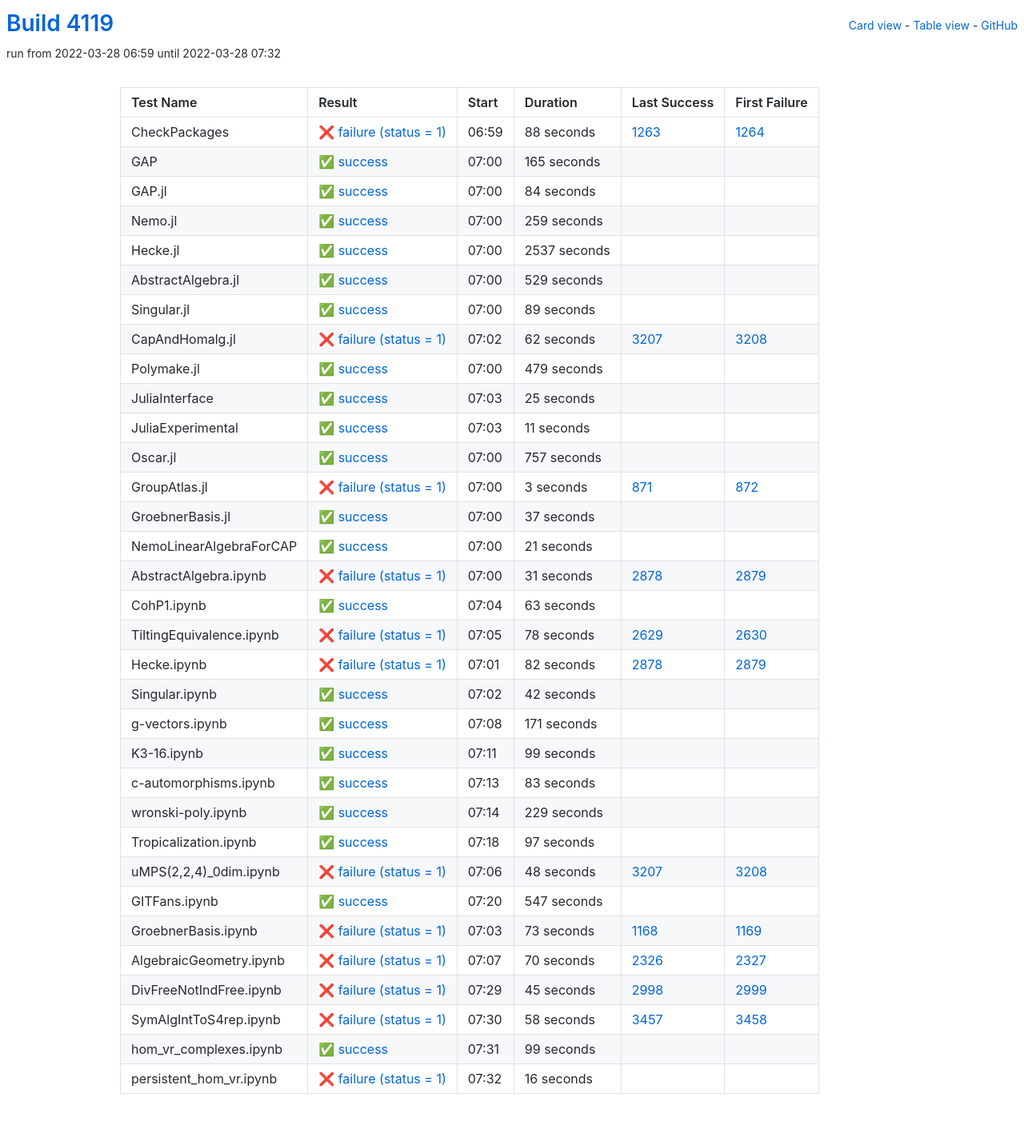
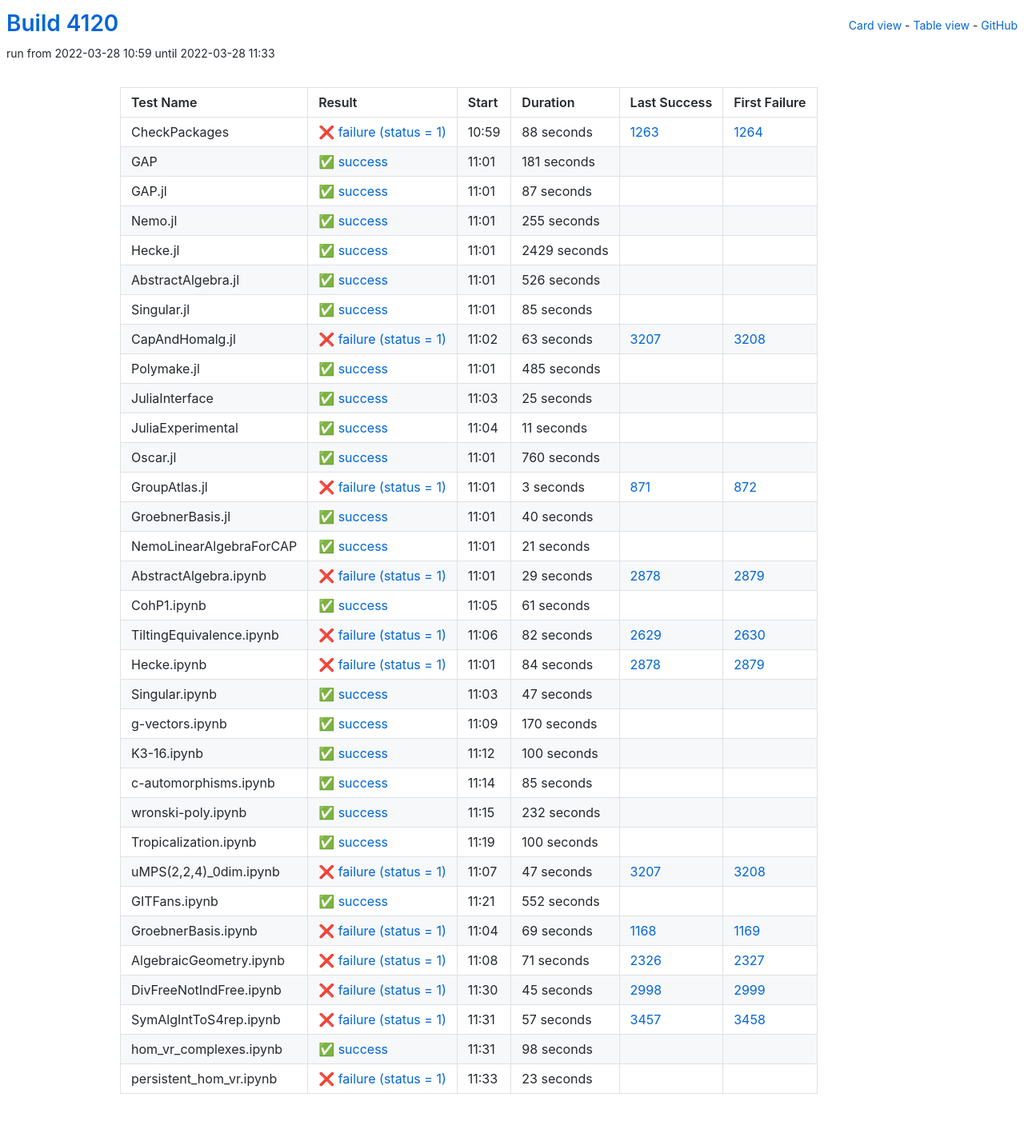
Before and after one commit to oscar-system/oscar-ci-status-stable, a Jekyll site: the page built from table.html, in a window 1280 px wide. Shown: the whole page at 80% size. Built offline with Jekyll 4.4.1, drawn with Linux system fonts in a browser that asks for light colours.

Commit message:
Build #4120

```diff
--- a/_data/ci.yml
+++ b/_data/ci.yml
@@ -1,6 +1,6 @@
 ---
-build: 4119
-build_url: https://oscarci.mathematik.uni-kl.de/job/oscar-stable/4119/
+build: 4120
+build_url: https://oscarci.mathematik.uni-kl.de/job/oscar-stable/4120/
 job: oscar-stable
 organization: oscar-system
 repo: oscar-ci-status-stable
@@ -8,8 +8,8 @@ repourl: https://github.com/oscar-system/oscar-ci-status-stable
 tests:
 - name: CheckPackages
   id: checkpackages
-  log: https://oscarci.mathematik.uni-kl.de/job/oscar-stable/4119/artifact/logs/build-4119/CheckPackages.log
-  start: 2022-03-28 06:59
+  log: https://oscarci.mathematik.uni-kl.de/job/oscar-stable/4120/artifact/logs/build-4120/CheckPackages.log
+  start: 2022-03-28 10:59
   success: false
   exitcode: 1
   status: failure
@@ -20,104 +20,104 @@ tests:
   first_failure_url: https://oscarci.mathematik.uni-kl.de/job/oscar-stable/1264/
 - name: GAP
   id: gap
-  log: https://oscarci.mathematik.uni-kl.de/job/oscar-stable/4119/artifact/logs/build-4119/GAP.log
-  start: 2022-03-28 07:00
+  log: https://oscarci.mathematik.uni-kl.de/job/oscar-stable/4120/artifact/logs/build-4120/GAP.log
+  start: 2022-03-28 11:01
   success: true
   exitcode: 0
   status: success
-  duration: 165
+  duration: 181
   last_success: false
   last_success_url:
   first_failure: false
   first_failure_url:
 - name: GAP.jl
   id: gap-jl
-  log: https://oscarci.mathematik.uni-kl.de/job/oscar-stable/4119/artifact/logs/build-4119/GAP.jl.log
-  start: 2022-03-28 07:00
+  log: https://oscarci.mathematik.uni-kl.de/job/oscar-stable/4120/artifact/logs/build-4120/GAP.jl.log
+  start: 2022-03-28 11:01
   success: true
   exitcode: 0
   status: success
-  duration: 84
+  duration: 87
   last_success: false
   last_success_url:
   first_failure: false
   first_failure_url:
 - name: Nemo.jl
   id: nemo-jl
-  log: https://oscarci.mathematik.uni-kl.de/job/oscar-stable/4119/artifact/logs/build-4119/Nemo.jl.log
-  start: 2022-03-28 07:00
+  log: https://oscarci.mathematik.uni-kl.de/job/oscar-stable/4120/artifact/logs/build-4120/Nemo.jl.log
+  start: 2022-03-28 11:01
   success: true
   exitcode: 0
   status: success
-  duration: 259
+  duration: 255
   last_success: false
   last_success_url:
   first_failure: false
   first_failure_url:
 - name: Hecke.jl
   id: hecke-jl
-  log: https://oscarci.mathematik.uni-kl.de/job/oscar-stable/4119/artifact/logs/build-4119/Hecke.jl.log
-  start: 2022-03-28 07:00
+  log: https://oscarci.mathematik.uni-kl.de/job/oscar-stable/4120/artifact/logs/build-4120/Hecke.jl.log
+  start: 2022-03-28 11:01
   success: true
   exitcode: 0
   status: success
-  duration: 2537
+  duration: 2429
   last_success: false
   last_success_url:
   first_failure: false
   first_failure_url:
 - name: AbstractAlgebra.jl
   id: abstractalgebra-jl
-  log: https://oscarci.mathematik.uni-kl.de/job/oscar-stable/4119/artifact/logs/build-4119/AbstractAlgebra.jl.log
-  start: 2022-03-28 07:00
+  log: https://oscarci.mathematik.uni-kl.de/job/oscar-stable/4120/artifact/logs/build-4120/AbstractAlgebra.jl.log
+  start: 2022-03-28 11:01
   success: true
   exitcode: 0
   status: success
-  duration: 529
+  duration: 526
   last_success: false
   last_success_url:
   first_failure: false
   first_failure_url:
 - name: Singular.jl
   id: singular-jl
-  log: https://oscarci.mathematik.uni-kl.de/job/oscar-stable/4119/artifact/logs/build-4119/Singular.jl.log
-  start: 2022-03-28 07:00
+  log: https://oscarci.mathematik.uni-kl.de/job/oscar-stable/4120/artifact/logs/build-4120/Singular.jl.log
+  start: 2022-03-28 11:01
   success: true
   exitcode: 0
   status: success
-  duration: 89
+  duration: 85
   last_success: false
   last_success_url:
   first_failure: false
   first_failure_url:
 - name: CapAndHomalg.jl
   id: capandhomalg-jl
-  log: https://oscarci.mathematik.uni-kl.de/job/oscar-stable/4119/artifact/logs/build-4119/CapAndHomalg.jl.log
-  start: 2022-03-28 07:02
+  log: https://oscarci.mathematik.uni-kl.de/job/oscar-stable/4120/artifact/logs/build-4120/CapAndHomalg.jl.log
+  start: 2022-03-28 11:02
   success: false
   exitcode: 1
   status: failure
-  duration: 62
+  duration: 63
   last_success: 3207
   last_success_url: https://oscarci.mathematik.uni-kl.de/job/oscar-stable/3207/
   first_failure: 3208
   first_failure_url: https://oscarci.mathematik.uni-kl.de/job/oscar-stable/3208/
 - name: Polymake.jl
   id: polymake-jl
-  log: https://oscarci.mathematik.uni-kl.de/job/oscar-stable/4119/artifact/logs/build-4119/Polymake.jl.log
-  start: 2022-03-28 07:00
+  log: https://oscarci.mathematik.uni-kl.de/job/oscar-stable/4120/artifact/logs/build-4120/Polymake.jl.log
+  start: 2022-03-28 11:01
   success: true
   exitcode: 0
   status: success
-  duration: 479
+  duration: 485
   last_success: false
   last_success_url:
   first_failure: false
   first_failure_url:
 - name: JuliaInterface
   id: juliainterface
-  log: https://oscarci.mathematik.uni-kl.de/job/oscar-stable/4119/artifact/logs/build-4119/JuliaInterface.log
-  start: 2022-03-28 07:03
+  log: https://oscarci.mathematik.uni-kl.de/job/oscar-stable/4120/artifact/logs/build-4120/JuliaInterface.log
+  start: 2022-03-28 11:03
   success: true
   exitcode: 0
   status: success
@@ -128,8 +128,8 @@ tests:
   first_failure_url:
 - name: JuliaExperimental
   id: juliaexperimental
-  log: https://oscarci.mathematik.uni-kl.de/job/oscar-stable/4119/artifact/logs/build-4119/JuliaExperimental.log
-  start: 2022-03-28 07:03
+  log: https://oscarci.mathematik.uni-kl.de/job/oscar-stable/4120/artifact/logs/build-4120/JuliaExperimental.log
+  start: 2022-03-28 11:04
   success: true
   exitcode: 0
   status: success
@@ -140,20 +140,20 @@ tests:
   first_failure_url:
 - name: Oscar.jl
   id: oscar-jl
-  log: https://oscarci.mathematik.uni-kl.de/job/oscar-stable/4119/artifact/logs/build-4119/Oscar.jl.log
-  start: 2022-03-28 07:00
+  log: https://oscarci.mathematik.uni-kl.de/job/oscar-stable/4120/artifact/logs/build-4120/Oscar.jl.log
+  start: 2022-03-28 11:01
   success: true
   exitcode: 0
   status: success
-  duration: 757
+  duration: 760
   last_success: false
   last_success_url:
   first_failure: false
   first_failure_url:
 - name: GroupAtlas.jl
   id: groupatlas-jl
-  log: https://oscarci.mathematik.uni-kl.de/job/oscar-stable/4119/artifact/logs/build-4119/GroupAtlas.jl.log
-  start: 2022-03-28 07:00
+  log: https://oscarci.mathematik.uni-kl.de/job/oscar-stable/4120/artifact/logs/build-4120/GroupAtlas.jl.log
+  start: 2022-03-28 11:01
   success: false
   exitcode: 1
   status: failure
@@ -164,20 +164,20 @@ tests:
   first_failure_url: https://oscarci.mathematik.uni-kl.de/job/oscar-stable/872/
 - name: GroebnerBasis.jl
   id: groebnerbasis-jl
-  log: https://oscarci.mathematik.uni-kl.de/job/oscar-stable/4119/artifact/logs/build-4119/GroebnerBasis.jl.log
-  start: 2022-03-28 07:00
+  log: https://oscarci.mathematik.uni-kl.de/job/oscar-stable/4120/artifact/logs/build-4120/GroebnerBasis.jl.log
+  start: 2022-03-28 11:01
   success: true
   exitcode: 0
   status: success
-  duration: 37
+  duration: 40
   last_success: false
   last_success_url:
   first_failure: false
   first_failure_url:
 - name: NemoLinearAlgebraForCAP
   id: nemolinearalgebraforcap
-  log: https://oscarci.mathematik.uni-kl.de/job/oscar-stable/4119/artifact/logs/build-4119/NemoLinearAlgebraForCAP.log
-  start: 2022-03-28 07:00
+  log: https://oscarci.mathematik.uni-kl.de/job/oscar-stable/4120/artifact/logs/build-4120/NemoLinearAlgebraForCAP.log
+  start: 2022-03-28 11:01
   success: true
   exitcode: 0
   status: success
@@ -188,176 +188,176 @@ tests:
   first_failure_url:
 - name: AbstractAlgebra.ipynb
   id: abstractalgebra-ipynb
-  log: https://oscarci.mathematik.uni-kl.de/job/oscar-stable/4119/artifact/logs/build-4119/AbstractAlgebra.ipynb.log
-  start: 2022-03-28 07:00
+  log: https://oscarci.mathematik.uni-kl.de/job/oscar-stable/4120/artifact/logs/build-4120/AbstractAlgebra.ipynb.log
+  start: 2022-03-28 11:01
   success: false
   exitcode: 1
   status: failure
-  duration: 31
+  duration: 29
   last_success: 2878
   last_success_url: https://oscarci.mathematik.uni-kl.de/job/oscar-stable/2878/
   first_failure: 2879
   first_failure_url: https://oscarci.mathematik.uni-kl.de/job/oscar-stable/2879/
 - name: CohP1.ipynb
   id: cohp1-ipynb
-  log: https://oscarci.mathematik.uni-kl.de/job/oscar-stable/4119/artifact/logs/build-4119/CohP1.ipynb.log
-  start: 2022-03-28 07:04
+  log: https://oscarci.mathematik.uni-kl.de/job/oscar-stable/4120/artifact/logs/build-4120/CohP1.ipynb.log
+  start: 2022-03-28 11:05
   success: true
   exitcode: 0
   status: success
-  duration: 63
+  duration: 61
   last_success: false
   last_success_url:
   first_failure: false
   first_failure_url:
 - name: TiltingEquivalence.ipynb
   id: tiltingequivalence-ipynb
-  log: https://oscarci.mathematik.uni-kl.de/job/oscar-stable/4119/artifact/logs/build-4119/TiltingEquivalence.ipynb.log
-  start: 2022-03-28 07:05
+  log: https://oscarci.mathematik.uni-kl.de/job/oscar-stable/4120/artifact/logs/build-4120/TiltingEquivalence.ipynb.log
+  start: 2022-03-28 11:06
   success: false
   exitcode: 1
   status: failure
-  duration: 78
+  duration: 82
   last_success: 2629
   last_success_url: https://oscarci.mathematik.uni-kl.de/job/oscar-stable/2629/
   first_failure: 2630
   first_failure_url: https://oscarci.mathematik.uni-kl.de/job/oscar-stable/2630/
 - name: Hecke.ipynb
   id: hecke-ipynb
-  log: https://oscarci.mathematik.uni-kl.de/job/oscar-stable/4119/artifact/logs/build-4119/Hecke.ipynb.log
-  start: 2022-03-28 07:01
+  log: https://oscarci.mathematik.uni-kl.de/job/oscar-stable/4120/artifact/logs/build-4120/Hecke.ipynb.log
+  start: 2022-03-28 11:01
   success: false
   exitcode: 1
   status: failure
-  duration: 82
+  duration: 84
   last_success: 2878
   last_success_url: https://oscarci.mathematik.uni-kl.de/job/oscar-stable/2878/
   first_failure: 2879
   first_failure_url: https://oscarci.mathematik.uni-kl.de/job/oscar-stable/2879/
 - name: Singular.ipynb
   id: singular-ipynb
-  log: https://oscarci.mathematik.uni-kl.de/job/oscar-stable/4119/artifact/logs/build-4119/Singular.ipynb.log
-  start: 2022-03-28 07:02
+  log: https://oscarci.mathematik.uni-kl.de/job/oscar-stable/4120/artifact/logs/build-4120/Singular.ipynb.log
+  start: 2022-03-28 11:03
   success: true
   exitcode: 0
   status: success
-  duration: 42
+  duration: 47
   last_success: false
   last_success_url:
   first_failure: false
   first_failure_url:
 - name: g-vectors.ipynb
   id: g-vectors-ipynb
-  log: https://oscarci.mathematik.uni-kl.de/job/oscar-stable/4119/artifact/logs/build-4119/g-vectors.ipynb.log
-  start: 2022-03-28 07:08
+  log: https://oscarci.mathematik.uni-kl.de/job/oscar-stable/4120/artifact/logs/build-4120/g-vectors.ipynb.log
+  start: 2022-03-28 11:09
   success: true
   exitcode: 0
   status: success
-  duration: 171
+  duration: 170
   last_success: false
   last_success_url:
   first_failure: false
   first_failure_url:
 - name: K3-16.ipynb
   id: k3-16-ipynb
-  log: https://oscarci.mathematik.uni-kl.de/job/oscar-stable/4119/artifact/logs/build-4119/K3-16.ipynb.log
-  start: 2022-03-28 07:11
+  log: https://oscarci.mathematik.uni-kl.de/job/oscar-stable/4120/artifact/logs/build-4120/K3-16.ipynb.log
+  start: 2022-03-28 11:12
   success: true
   exitcode: 0
   status: success
-  duration: 99
+  duration: 100
   last_success: false
   last_success_url:
   first_failure: false
   first_failure_url:
 - name: c-automorphisms.ipynb
   id: c-automorphisms-ipynb
-  log: https://oscarci.mathematik.uni-kl.de/job/oscar-stable/4119/artifact/logs/build-4119/c-automorphisms.ipynb.log
-  start: 2022-03-28 07:13
+  log: https://oscarci.mathematik.uni-kl.de/job/oscar-stable/4120/artifact/logs/build-4120/c-automorphisms.ipynb.log
+  start: 2022-03-28 11:14
   success: true
   exitcode: 0
   status: success
-  duration: 83
+  duration: 85
   last_success: false
   last_success_url:
   first_failure: false
   first_failure_url:
 - name: wronski-poly.ipynb
   id: wronski-poly-ipynb
-  log: https://oscarci.mathematik.uni-kl.de/job/oscar-stable/4119/artifact/logs/build-4119/wronski-poly.ipynb.log
-  start: 2022-03-28 07:14
+  log: https://oscarci.mathematik.uni-kl.de/job/oscar-stable/4120/artifact/logs/build-4120/wronski-poly.ipynb.log
+  start: 2022-03-28 11:15
   success: true
   exitcode: 0
   status: success
-  duration: 229
+  duration: 232
   last_success: false
   last_success_url:
   first_failure: false
   first_failure_url:
 - name: Tropicalization.ipynb
   id: tropicalization-ipynb
-  log: https://oscarci.mathematik.uni-kl.de/job/oscar-stable/4119/artifact/logs/build-4119/Tropicalization.ipynb.log
-  start: 2022-03-28 07:18
+  log: https://oscarci.mathematik.uni-kl.de/job/oscar-stable/4120/artifact/logs/build-4120/Tropicalization.ipynb.log
+  start: 2022-03-28 11:19
   success: true
   exitcode: 0
   status: success
-  duration: 97
+  duration: 100
   last_success: false
   last_success_url:
   first_failure: false
   first_failure_url:
 - name: uMPS(2,2,4)_0dim.ipynb
   id: umps-2-2-4-0dim-ipynb
-  log: https://oscarci.mathematik.uni-kl.de/job/oscar-stable/4119/artifact/logs/build-4119/uMPS-2-2-4-_0dim.ipynb.log
-  start: 2022-03-28 07:06
+  log: https://oscarci.mathematik.uni-kl.de/job/oscar-stable/4120/artifact/logs/build-4120/uMPS-2-2-4-_0dim.ipynb.log
+  start: 2022-03-28 11:07
   success: false
   exitcode: 1
   status: failure
-  duration: 48
+  duration: 47
   last_success: 3207
   last_success_url: https://oscarci.mathematik.uni-kl.de/job/oscar-stable/3207/
   first_failure: 3208
   first_failure_url: https://oscarci.mathematik.uni-kl.de/job/oscar-stable/3208/
 - name: GITFans.ipynb
   id: gitfans-ipynb
-  log: https://oscarci.mathematik.uni-kl.de/job/oscar-stable/4119/artifact/logs/build-4119/GITFans.ipynb.log
-  start: 2022-03-28 07:20
+  log: https://oscarci.mathematik.uni-kl.de/job/oscar-stable/4120/artifact/logs/build-4120/GITFans.ipynb.log
+  start: 2022-03-28 11:21
   success: true
   exitcode: 0
   status: success
-  duration: 547
+  duration: 552
   last_success: false
   last_success_url:
   first_failure: false
   first_failure_url:
 - name: GroebnerBasis.ipynb
   id: groebnerbasis-ipynb
-  log: https://oscarci.mathematik.uni-kl.de/job/oscar-stable/4119/artifact/logs/build-4119/GroebnerBasis.ipynb.log
-  start: 2022-03-28 07:03
+  log: https://oscarci.mathematik.uni-kl.de/job/oscar-stable/4120/artifact/logs/build-4120/GroebnerBasis.ipynb.log
+  start: 2022-03-28 11:04
   success: false
   exitcode: 1
   status: failure
-  duration: 73
+  duration: 69
   last_success: 1168
   last_success_url: https://oscarci.mathematik.uni-kl.de/job/oscar-stable/1168/
   first_failure: 1169
   first_failure_url: https://oscarci.mathematik.uni-kl.de/job/oscar-stable/1169/
 - name: AlgebraicGeometry.ipynb
   id: algebraicgeometry-ipynb
-  log: https://oscarci.mathematik.uni-kl.de/job/oscar-stable/4119/artifact/logs/build-4119/AlgebraicGeometry.ipynb.log
-  start: 2022-03-28 07:07
+  log: https://oscarci.mathematik.uni-kl.de/job/oscar-stable/4120/artifact/logs/build-4120/AlgebraicGeometry.ipynb.log
+  start: 2022-03-28 11:08
   success: false
   exitcode: 1
   status: failure
-  duration: 70
+  duration: 71
   last_success: 2326
   last_success_url: https://oscarci.mathematik.uni-kl.de/job/oscar-stable/2326/
   first_failure: 2327
   first_failure_url: https://oscarci.mathematik.uni-kl.de/job/oscar-stable/2327/
 - name: DivFreeNotIndFree.ipynb
   id: divfreenotindfree-ipynb
-  log: https://oscarci.mathematik.uni-kl.de/job/oscar-stable/4119/artifact/logs/build-4119/DivFreeNotIndFree.ipynb.log
-  start: 2022-03-28 07:29
+  log: https://oscarci.mathematik.uni-kl.de/job/oscar-stable/4120/artifact/logs/build-4120/DivFreeNotIndFree.ipynb.log
+  start: 2022-03-28 11:30
   success: false
   exitcode: 1
   status: failure
@@ -368,36 +368,36 @@ tests:
   first_failure_url: https://oscarci.mathematik.uni-kl.de/job/oscar-stable/2999/
 - name: SymAlgIntToS4rep.ipynb
   id: symalginttos4rep-ipynb
-  log: https://oscarci.mathematik.uni-kl.de/job/oscar-stable/4119/artifact/logs/build-4119/SymAlgIntToS4rep.ipynb.log
-  start: 2022-03-28 07:30
+  log: https://oscarci.mathematik.uni-kl.de/job/oscar-stable/4120/artifact/logs/build-4120/SymAlgIntToS4rep.ipynb.log
+  start: 2022-03-28 11:31
   success: false
   exitcode: 1
   status: failure
-  duration: 58
+  duration: 57
   last_success: 3457
   last_success_url: https://oscarci.mathematik.uni-kl.de/job/oscar-stable/3457/
   first_failure: 3458
   first_failure_url: https://oscarci.mathematik.uni-kl.de/job/oscar-stable/3458/
 - name: hom_vr_complexes.ipynb
   id: hom-vr-complexes-ipynb
-  log: https://oscarci.mathematik.uni-kl.de/job/oscar-stable/4119/artifact/logs/build-4119/hom_vr_complexes.ipynb.log
-  start: 2022-03-28 07:31
+  log: https://oscarci.mathematik.uni-kl.de/job/oscar-stable/4120/artifact/logs/build-4120/hom_vr_complexes.ipynb.log
+  start: 2022-03-28 11:31
   success: true
   exitcode: 0
   status: success
-  duration: 99
+  duration: 98
   last_success: false
   last_success_url:
   first_failure: false
   first_failure_url:
 - name: persistent_hom_vr.ipynb
   id: persistent-hom-vr-ipynb
-  log: https://oscarci.mathematik.uni-kl.de/job/oscar-stable/4119/artifact/logs/build-4119/persistent_hom_vr.ipynb.log
-  start: 2022-03-28 07:32
+  log: https://oscarci.mathematik.uni-kl.de/job/oscar-stable/4120/artifact/logs/build-4120/persistent_hom_vr.ipynb.log
+  start: 2022-03-28 11:33
   success: false
   exitcode: 1
   status: failure
-  duration: 16
+  duration: 23
   last_success: false
   last_success_url:
   first_failure: false
```
Also changed, not shown: README.md.
